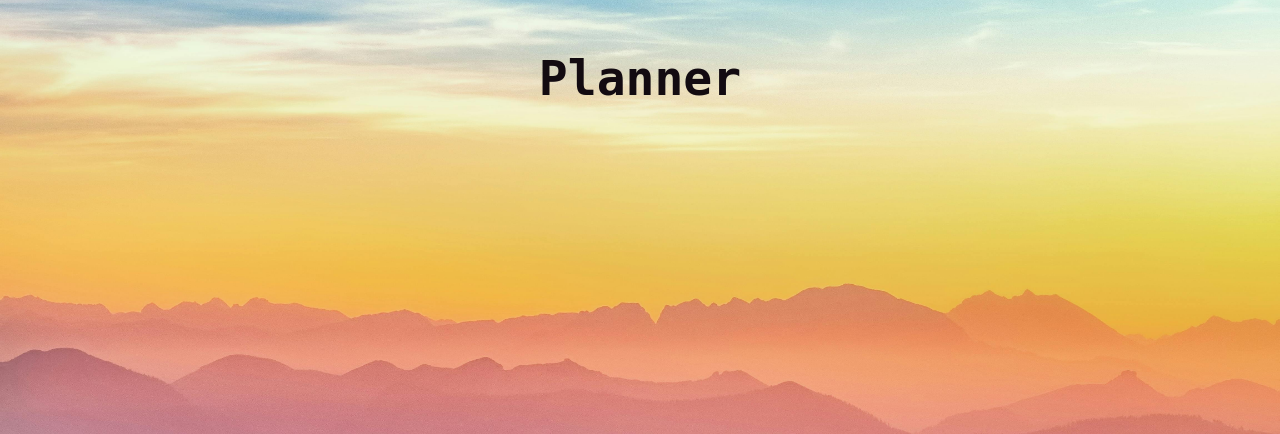
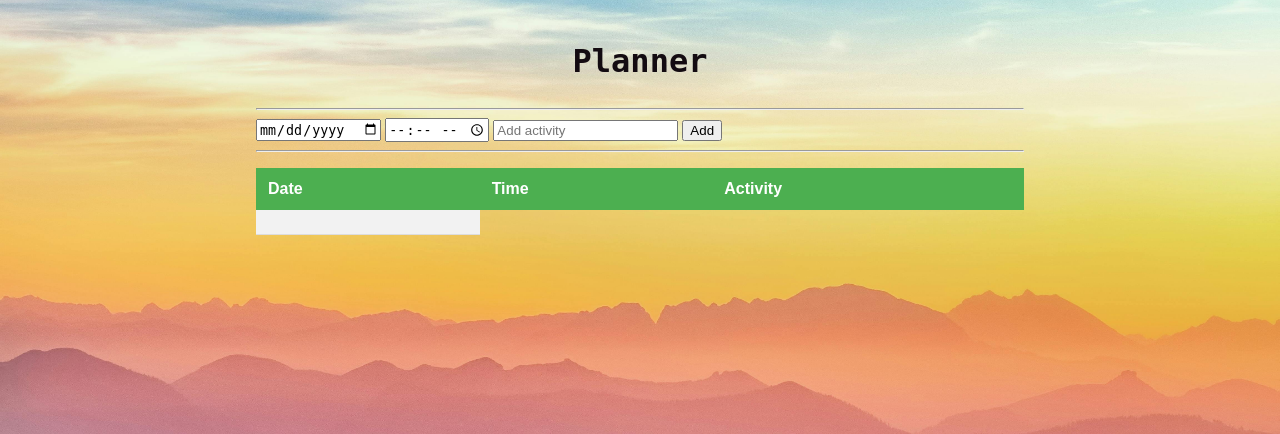
Before and after one commit to LeeJFranklin/Odyssey, a Flask app: page /planner in a window 1280 px wide. Shown: the part 70-504 px from the top of the page. Run offline with Flask 3, Linux system fonts and the light colour scheme; a user stored in the database is signed in; lists and menus that the app fills with data are empty.

Commit message:
Added HTML for the planner page

```diff
--- a/templates/planner.html
+++ b/templates/planner.html
@@ -6,8 +6,36 @@
 
 {% block content %}
 
-    <form action="/planner" method="get"></form>
-        <h2>Planner</h2>
+    <form action="/planner" method="post"></form>
+        <h3>Planner</h3>
+        <hr>
+        <div>
+            <div>
+                <input id="new_date" type="date">
+                <input id="new_time" type="time">
+                <input id="new_activity" placeholder="Add activity" type="text">
+                <button type="submit">Add</button>
+                <hr>
+                <table>
+                    <tr>
+                        <th>
+                            Date
+                        </th>
+                        <th>
+                            Time
+                        </th>
+                        <th>
+                            Activity
+                        </th>
+                    </tr>
+                    <tr>
+                        <td>
+
+                        </td>
+                    </tr>
+                </table>
+            </div>
+        </div>
     </form>
 
 {% endblock %}
```
